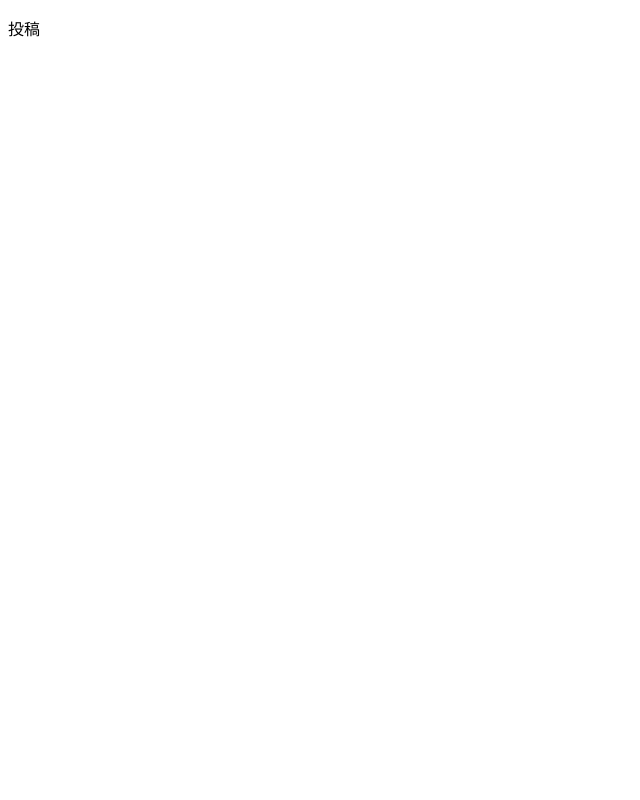
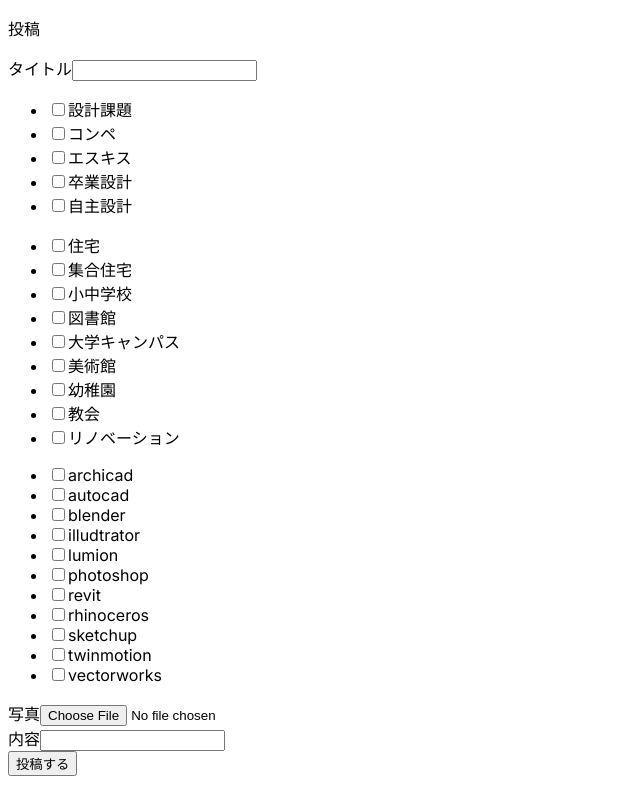
Before and after one commit to Bakado0704/EsquisseHokudai, a Next.js app: page /post in a window 1280 px wide. Shown: the whole page, without its empty margins (0-640 px from the left). Built offline with nearby package versions, Linux system fonts and the light colour scheme.

Commit message:
投稿画面

```diff
--- a/src/app/post/page.tsx
+++ b/src/app/post/page.tsx
@@ -1,8 +1,80 @@
-// `app/dashboard/page.tsx` is the UI for the `/dashboard` URL
+"use client";
+
+import {
+  buildingCategory,
+  projectCategory,
+  toolCategory,
+} from "@/dummy-data/dummy-data";
+import { useRouter } from "next/navigation";
+import { FormEvent, useRef } from "react";
+
 export default function Page() {
+  const titleInputRef = useRef<HTMLInputElement | null>(null);
+  const descriptionInputRef = useRef<HTMLInputElement | null>(null);
+  const router = useRouter();
+
+  async function submitFormHandler(event: FormEvent<HTMLFormElement>) {
+    event.preventDefault();
+
+    console.log();
+
+    router.push("/home");
+  }
+
   return (
     <div>
       <p>投稿</p>
+      <form onSubmit={submitFormHandler}>
+        <div>
+          <label htmlFor="title">タイトル</label>
+          <input type="text" id="title" ref={titleInputRef} />
+        </div>
+        <ul>
+          {projectCategory.map((category) => {
+            return (
+              <li key={category.id[0]}>
+                <label htmlFor="title">
+                  <input type="checkbox" id={category.id[0]} />
+                  {category.title}
+                </label>
+              </li>
+            );
+          })}
+        </ul>
+        <ul>
+          {buildingCategory.map((category) => {
+            return (
+              <li key={category.id[0]}>
+                <label htmlFor="title">
+                  <input type="checkbox" id={category.id[0]} />
+                  {category.title}
+                </label>
+              </li>
+            );
+          })}
+        </ul>
+        <ul>
+          {toolCategory.map((category) => {
+            return (
+              <li key={category.id[0]}>
+                <label htmlFor="title">
+                  <input type="checkbox" id={category.id[0]} />
+                  {category.title}
+                </label>
+              </li>
+            );
+          })}
+        </ul>
+        <div>
+          <label htmlFor="image">写真</label>
+          <input type="file" id="image" />
+        </div>
+        <div>
+          <label htmlFor="description">内容</label>
+          <input type="text" id="description" ref={descriptionInputRef} />
+        </div>
+        <button>投稿する</button>
+      </form>
     </div>
   );
 }
```
